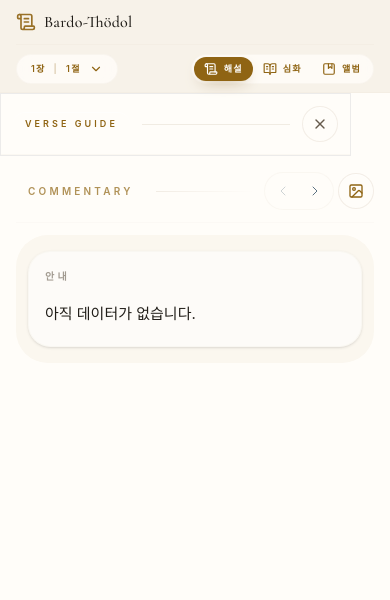
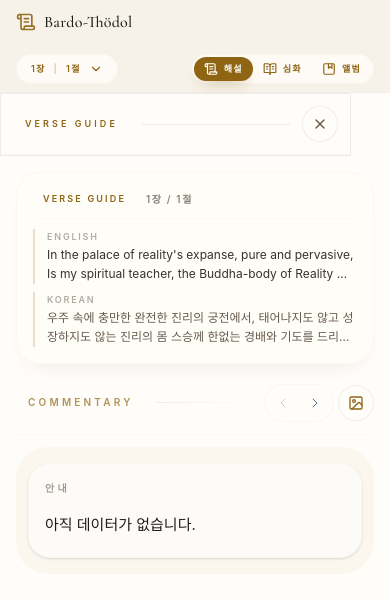
Before and after one commit to concario17-max/Thodol, a React (Vite) app: page /chapter/1/verse/1 in a window 390 px wide. Shown: the top 600 px of the page. Built offline with nearby package versions, Linux system fonts and the light colour scheme; a web font is replaced by a local one.

Commit message:
feat: add MobileVerseGuide and integrate compact layout for narrow screens

```diff
--- /dev/null
+++ b/src/components/verse/MobileVerseGuide.tsx
@@ -0,0 +1,47 @@
+import React from 'react';
+
+interface MobileVerseGuideProps {
+    chapterNum: string;
+    verseNum: string;
+    englishText?: string;
+    koreanText?: string;
+}
+
+export const MobileVerseGuide = React.memo(({ chapterNum, verseNum, englishText, koreanText }: MobileVerseGuideProps) => {
+    // 좁은 가로 화면에서만 상단에 노출되는 미니 가이드 배너 (lg 이상에서는 숨김 처리)
+    return (
+        <section className="block w-full overflow-hidden rounded-[1.5rem] border border-gold-border/12 bg-[#fffdf8] p-4 shadow-[0_12px_24px_-16px_rgba(0,0,0,0.12)] dark:border-dark-border/45 dark:bg-[#14110e] lg:hidden">
+            <div className="flex items-center gap-2.5 border-b border-gold-border/8 pb-2 dark:border-dark-border/30">
+                <span className="inline-flex items-center rounded-full bg-gold-soft/90 px-2.5 py-0.5 text-[9px] font-semibold uppercase tracking-[0.24em] text-gold-primary dark:bg-gold-soft/20 dark:text-gold-light">
+                    Verse Guide
+                </span>
+                <span className="text-[10px] font-semibold tracking-[0.16em] text-text-secondary/75 dark:text-dark-text-secondary/70">
+                    {chapterNum}장 / {verseNum}절
+                </span>
+            </div>
+
+            <div className="mt-2.5 space-y-2">
+                {englishText && (
+                    <div className="border-l-2 border-gold-primary/20 pl-3 dark:border-l-2 dark:border-gold-light/20">
+                        <p className="text-[9px] font-semibold uppercase tracking-[0.2em] text-text-secondary/50 dark:text-dark-text-secondary/55">
+                            English
+                        </p>
+                        <p className="line-clamp-2 font-sans text-[12px] leading-relaxed text-text-primary/90 dark:text-dark-text-primary/90">
+                            {englishText}
+                        </p>
+                    </div>
+                )}
+                {koreanText && (
+                    <div className="border-l-2 border-gold-primary/20 pl-3 dark:border-l-2 dark:border-gold-light/20">
+                        <p className="text-[9px] font-semibold uppercase tracking-[0.2em] text-text-secondary/50 dark:text-dark-text-secondary/55">
+                            Korean
+                        </p>
+                        <p className="line-clamp-2 font-sans text-[12px] leading-relaxed text-text-secondary dark:text-dark-text-secondary">
+                            {koreanText}
+                        </p>
+                    </div>
+                )}
+            </div>
+        </section>
+    );
+});
--- a/src/pages/VerseView.tsx
+++ b/src/pages/VerseView.tsx
@@ -10,6 +10,7 @@
 import { motion, AnimatePresence, Variants } from 'framer-motion';
 import { CommentaryMarkdown } from '../components/commentary/CommentaryMarkdown';
 import { useAudio } from '../hooks/useAudio';
+import { MobileVerseGuide } from '../components/verse/MobileVerseGuide';
 
 const extractCommentaryTitle = (content?: string | null) => {
     if (!content) {
@@ -387,6 +388,12 @@
                 className="min-h-full flex flex-col justify-start py-4 text-text-primary transition-colors duration-500 dark:text-dark-text-primary sm:py-6 lg:justify-start"
             >
                 <div className="mx-auto flex w-full flex-col gap-5 px-4 sm:gap-7 sm:px-6 lg:px-8">
+                    <MobileVerseGuide
+                        chapterNum={chapterNum ?? ''}
+                        verseNum={verseNum ?? ''}
+                        englishText={verseData.translation_en ?? verseData.text?.english ?? undefined}
+                        koreanText={verseData.translation_ham ?? undefined}
+                    />
                     {!isCommentaryMode ? (
                         <motion.div variants={itemVariants}>
                             <div className="relative mx-auto w-full overflow-visible px-0">
```
Also changed, not shown: 1 other file (tests, documents, lock files or other folders).
